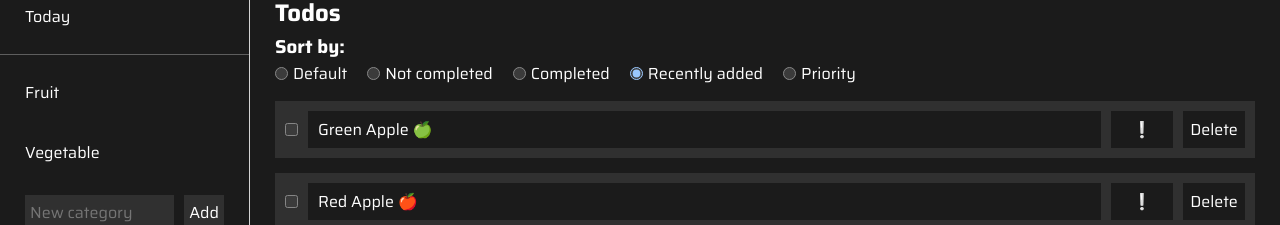
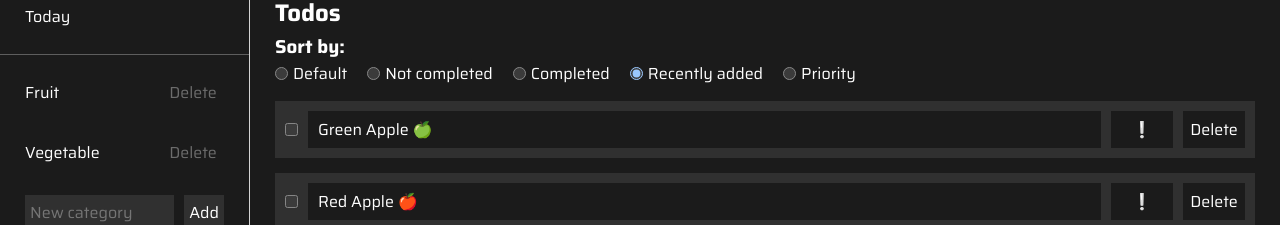
Before and after one commit to tquintal/to-do-app, a React (Create React App) app: page / in a window 1280 px wide. Shown: the part 286-511 px from the top of the page. Built offline with nearby package versions, Linux system fonts and the light colour scheme.

Commit message:
delete category option

```diff
--- a/src/UI/Button.js
+++ b/src/UI/Button.js
@@ -5,8 +5,10 @@ const Button = props => {
         <button
             type={props.type || 'button'}
             onClick={props.onClick}
+            style={props.style}
             className={`${classes['button']} ${props.className}`}
             todoid={props.todoid || ''}
+            category={props.category || ''}
             disabled={props.disabled || false}
         >
             {props.children}
--- a/src/components/Menu/Categories/Categories.js
+++ b/src/components/Menu/Categories/Categories.js
@@ -1,21 +1,45 @@
 import { useContext } from 'react';
 import StorageContext from '../../../context/storage-context';
 import classes from './Categories.module.css';
+import Button from '../../../UI/Button';
 
 const Categories = props => {
     const context = useContext(StorageContext);
 
     const onCategoryChangeHandler = event => {
-        context.onSetListBy(event.target.innerText);
+        context.onSetListBy(event.target.attributes.category.value);
+    };
+
+    const onDeleteHandler = event => {
+        context.onCategoryDelete(event.target.attributes.category.value);
+        context.onSetListBy('All');
     };
 
     return <ul className={classes['ul-container']}>
-        <li onClick={onCategoryChangeHandler} className={`${classes['ul-li-item']} ${context.listBy === 'all' && classes['ul-li-item-active']}`} style={{ marginTop: '15px' }}>All</li>
-        <li onClick={onCategoryChangeHandler} className={`${classes['ul-li-item']} ${context.listBy === 'none' && classes['ul-li-item-active']}`}>None</li>
-        <li onClick={onCategoryChangeHandler} className={`${classes['ul-li-item']} ${context.listBy === 'today' && classes['ul-li-item-active']}`}>Today</li>
+        <li onClick={onCategoryChangeHandler} category={'All'} className={`${classes['ul-li-item']} ${context.listBy === 'all' && classes['ul-li-item-active']}`} style={{ marginTop: '15px' }}>
+            All
+        </li>
+        <li onClick={onCategoryChangeHandler} category={'None'} className={`${classes['ul-li-item']} ${context.listBy === 'none' && classes['ul-li-item-active']}`}>
+            None
+        </li>
+        <li onClick={onCategoryChangeHandler} category={'Today'} className={`${classes['ul-li-item']} ${context.listBy === 'today' && classes['ul-li-item-active']}`}>
+            Today
+        </li>
+
         <li onClick={onCategoryChangeHandler} className={classes['separator']} />
+
         {context.categories.map(category => category.toLowerCase() !== 'none' &&
-            <li key={category} onClick={onCategoryChangeHandler} className={`${classes['ul-li-item']} ${context.listBy === category.toLowerCase() && classes['ul-li-item-active']}`}>{category}</li>
+            <div className={`${classes['custom-cat-container']} ${context.listBy === category.toLowerCase() && classes['custom-cat-container-active']}`} key={category}>
+                <li
+                    key={category}
+                    onClick={onCategoryChangeHandler}
+                    category={category}
+                    className={classes['ul-li-item']}
+                >
+                    {category}
+                </li>
+                <Button style={{ color: '#6c6c6c' }} category={category} onClick={onDeleteHandler}>Delete</Button>
+            </div>
         )}
     </ul>;
 };
--- a/src/components/Menu/Categories/Categories.module.css
+++ b/src/components/Menu/Categories/Categories.module.css
@@ -1,10 +1,24 @@
 .ul-container {
+  width: 100%;
   display: flex;
   flex-direction: column;
   gap: 15px;
 }
 
+.custom-cat-container {
+  display: flex;
+  justify-content: space-between;
+}
+
+.custom-cat-container-active {
+  background: #303030;
+}
+
 .ul-li-item {
+  display: flex;
+  align-items: center;
+  justify-content: space-between;
+  width: 100%;
   padding: 10px;
   padding-left: 25px;
   cursor: pointer;
@@ -14,6 +28,10 @@
   background: #303030;
 }
 
+.custom-cat-container button {
+  margin-right: 25px;
+}
+
 .separator {
   border-bottom: 1px solid #5e5e5e;
   height: 0px;
--- a/src/context/storage-context.js
+++ b/src/context/storage-context.js
@@ -8,6 +8,7 @@ const StorageContext = React.createContext({
     listBy: '',
     onAdd: () => { },
     onCategoryAdd: () => { },
+    onCategoryDelete: () => { },
     onComplete: () => { },
     onEdit: () => { },
     onPriorityChange: () => { },
@@ -91,6 +92,15 @@ export const StorageContextProvider = props => {
             localStorage.setItem('Categories', JSON.stringify(updatedCat));
             console.log('Category added ✅');
             return updatedCat;
+        });
+    };
+
+    // DELETE CATEGORY
+    const deleteCategoryHandler = category => {
+        setCategories(prev => {
+            const updatedCategories = [...prev].filter(cat => cat !== category);
+            localStorage.setItem('Categories', JSON.stringify(updatedCategories));
+            return updatedCategories;
         });
     };
 
@@ -238,6 +248,7 @@ export const StorageContextProvider = props => {
                 listBy: listBy,
                 onAdd: addHandler,
                 onCategoryAdd: addCategoryHandler,
+                onCategoryDelete: deleteCategoryHandler,
                 onComplete: completeHandler,
                 onEdit: editHandler,
                 onPriorityChange: editPriorityHandler,
```
Also changed, not shown: 1 other file (tests, documents, lock files or other folders).
